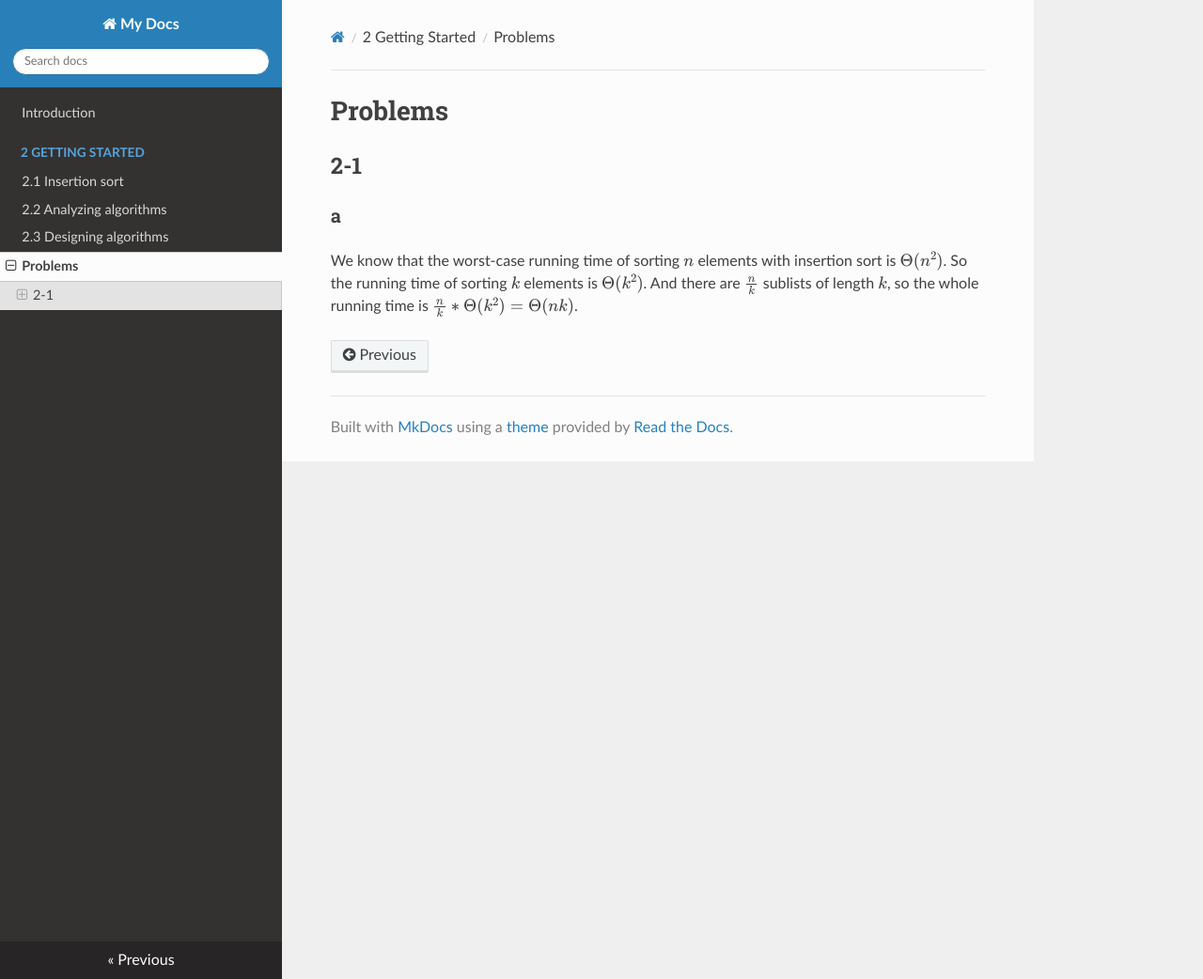
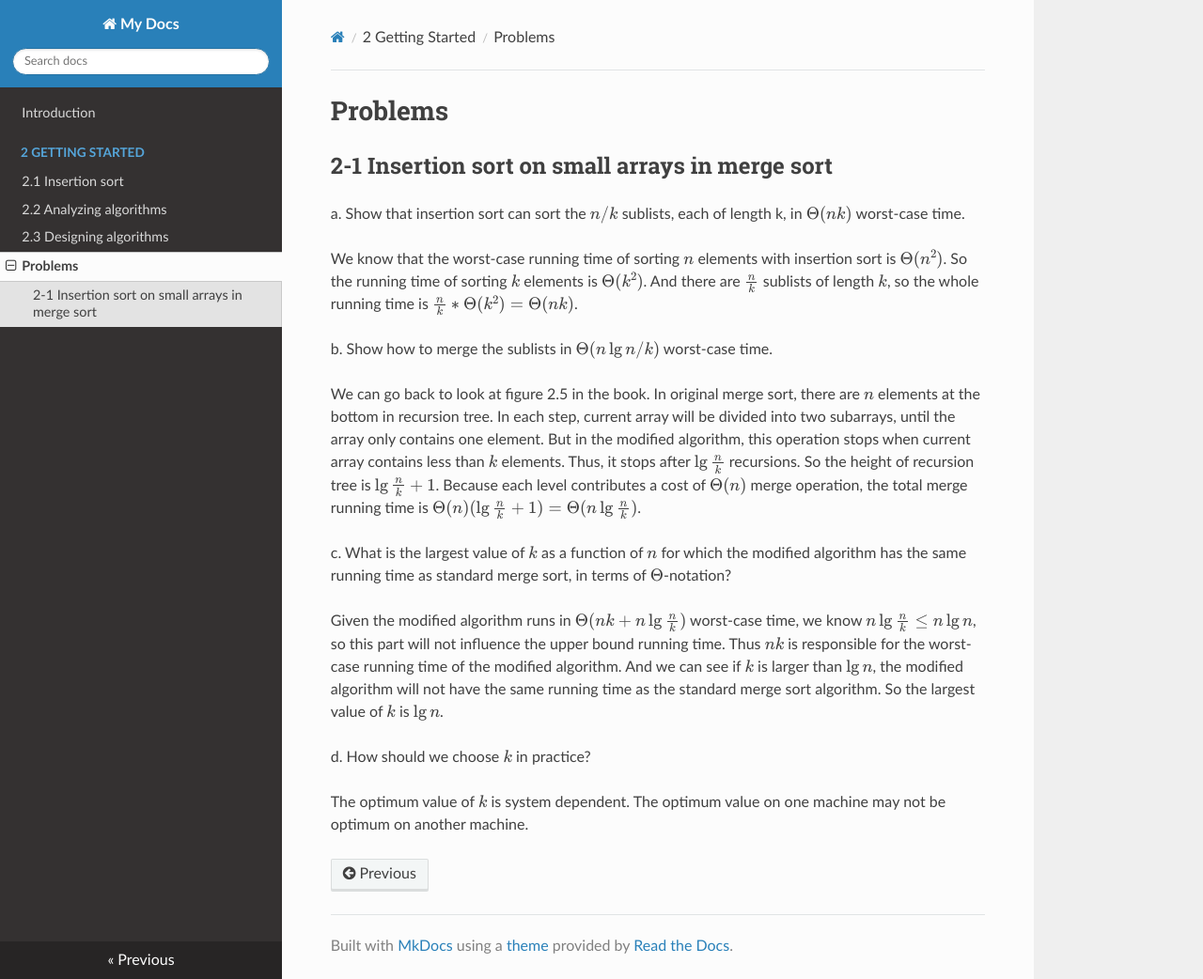
Before and after one commit to Frederick-S/Introduction-to-Algorithms-Notes, an MkDocs documentation site: the page built from docs/2-Getting-Started/Problems.md, in a window 1280 px wide and 1042 px high. Shown: the whole window at 94% size. Built offline with MkDocs 1.6.1, drawn with Linux system fonts in a browser that asks for light colours; nearby versions of some CDN libraries; formulas are drawn with MathJax 3; old or Windows-style settings are respelled for this version of MkDocs.

Commit message:
Update exercise

```diff
--- a/docs/2-Getting-Started/Problems.md
+++ b/docs/2-Getting-Started/Problems.md
@@ -1,4 +1,17 @@
 # Problems
-## 2-1
-### a
+## 2-1 Insertion sort on small arrays in merge sort
+a. Show that insertion sort can sort the $n / k$ sublists, each of length k, in $\Theta(nk)$ worst-case time.
+
 We know that the worst-case running time of sorting $n$ elements with insertion sort is $\Theta(n^2)$. So the running time of sorting $k$ elements is $\Theta(k^2)$. And there are $\frac{n}{k}$ sublists of length $k$, so the whole running time is $\frac{n}{k} * \Theta(k^2) = \Theta(nk)$.
+
+b. Show how to merge the sublists in $\Theta(n\lg{n / k})$ worst-case time.
+
+We can go back to look at figure 2.5 in the book. In original merge sort, there are $n$ elements at the bottom in recursion tree. In each step, current array will be divided into two subarrays, until the array only contains one element. But in the modified algorithm, this operation stops when current array contains less than $k$ elements. Thus, it stops after $\lg{\frac{n}{k}}$ recursions. So the height of recursion tree is $\lg{\frac{n}{k}} + 1$. Because each level contributes a cost of $\Theta(n)$ merge operation, the total merge running time is $\Theta(n)(\lg{\frac{n}{k}} + 1) = \Theta(n\lg{\frac{n}{k}})$.
+
+c. What is the largest value of $k$ as a function of $n$ for which the modified algorithm has the same running time as standard merge sort, in terms of $\Theta$-notation?
+
+Given the modified algorithm runs in $\Theta(nk + n\lg{\frac{n}{k}})$ worst-case time, we know $n\lg{\frac{n}{k}} \leq n\lg{n}$, so this part will not influence the upper bound running time. Thus $nk$ is responsible for the worst-case running time of the modified algorithm. And we can see if $k$ is larger than $\lg{n}$, the modified algorithm will not have the same running time as the standard merge sort algorithm. So the largest value of $k$ is $\lg{n}$.
+
+d. How should we choose $k$ in practice?
+
+The optimum value of $k$ is system dependent. The optimum value on one machine may not be optimum on another machine.
```
